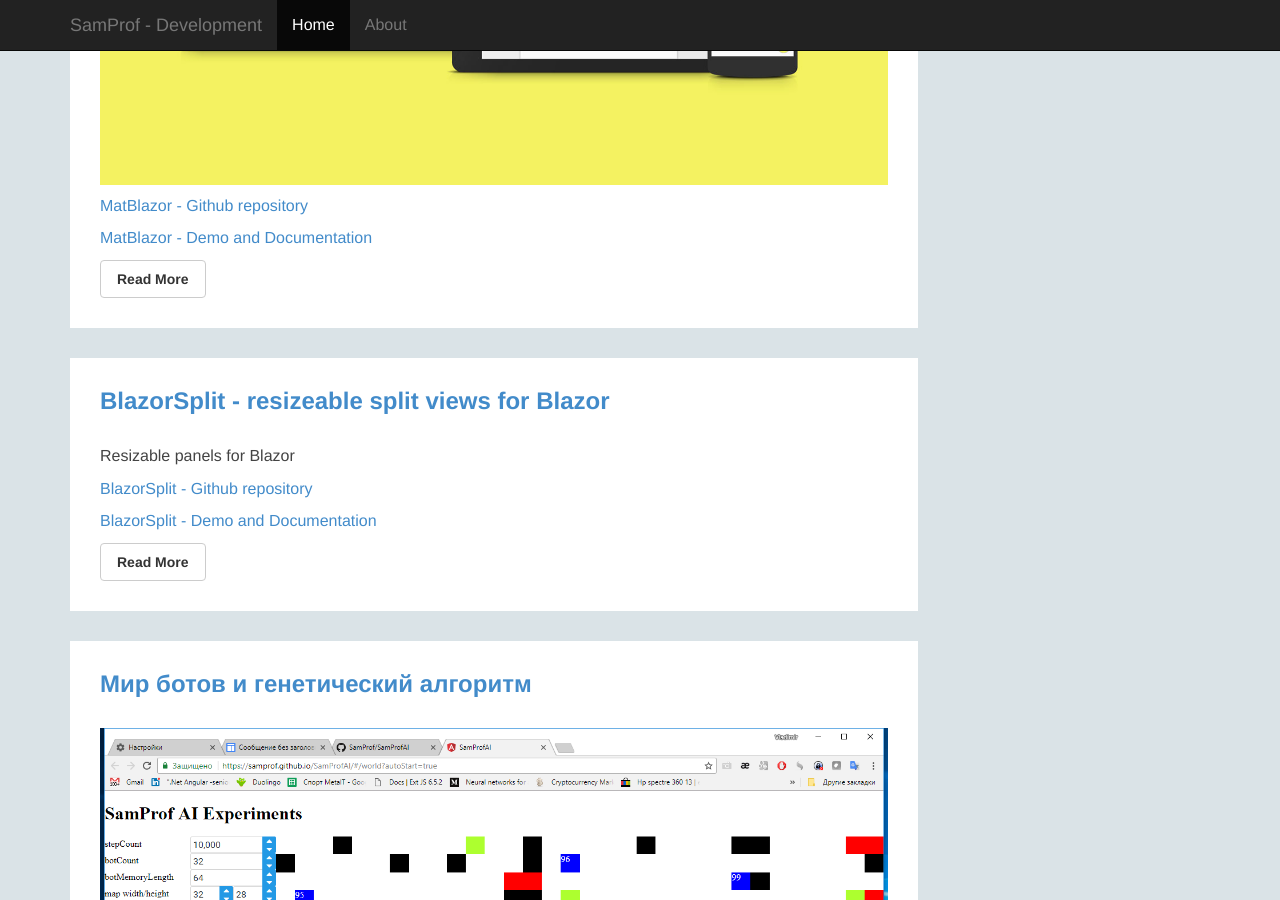
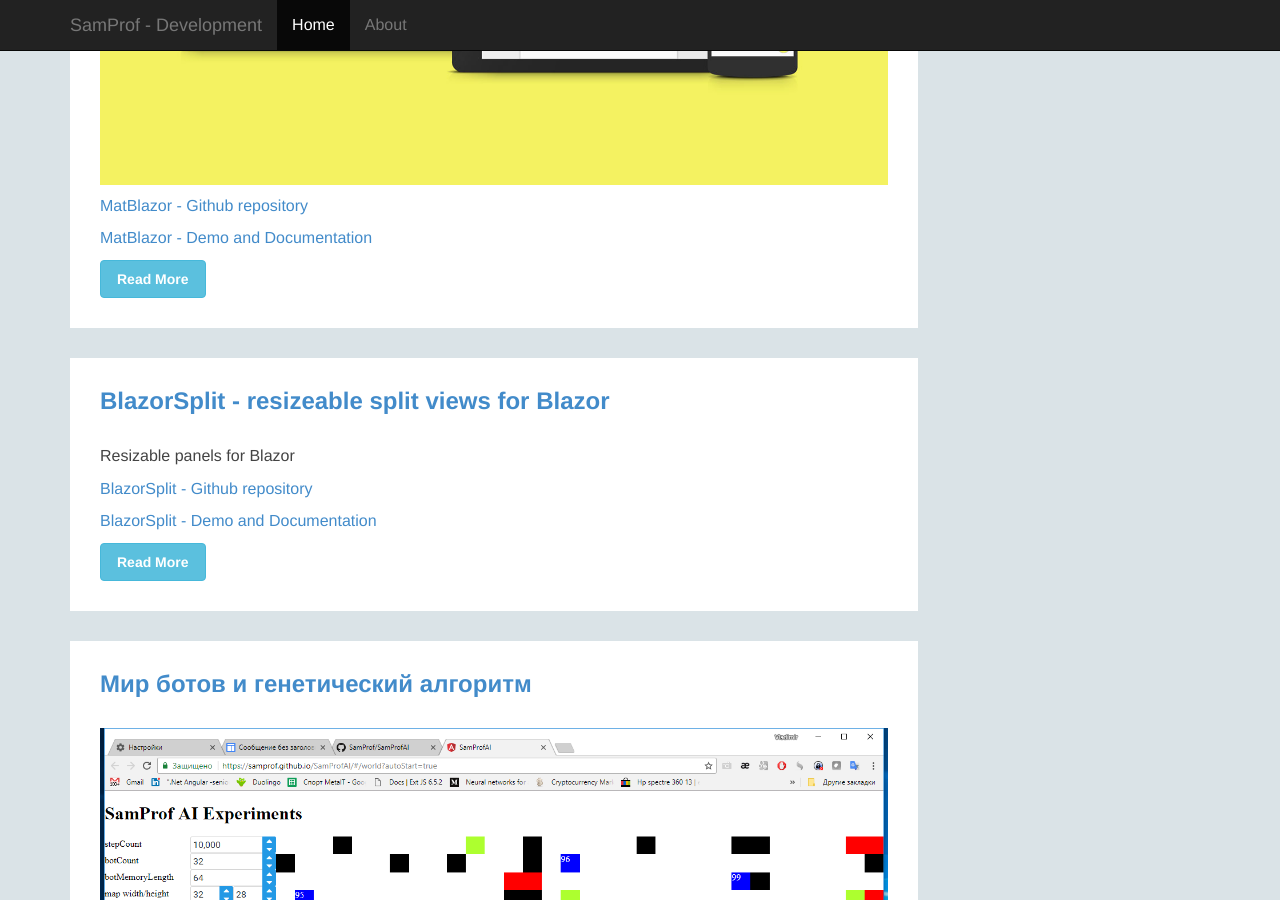
Before and after one commit to SamProf/www.samprof.com, a Jekyll site: the page built from index.html, in a window 1280 px wide and 900 px high, scrolled down 468 px. Built offline with Jekyll 4.4.1, drawn with Linux system fonts in a browser that asks for light colours.

Commit message:
no-cache

```diff
--- a/index.html
+++ b/index.html
@@ -10,7 +10,7 @@
     <div class="content">
       {{ post.excerpt }}
 
-      <a href="{{ site.baseurl }}{{ post.url }}" class="btn btn-default">Read More</a>
+      <a href="{{ site.baseurl }}{{ post.url }}" class="btn btn-info">Read More</a>
     </div><!--//content-->
   </div><!--//section-inner-->
 </section><!--//section-->
```
